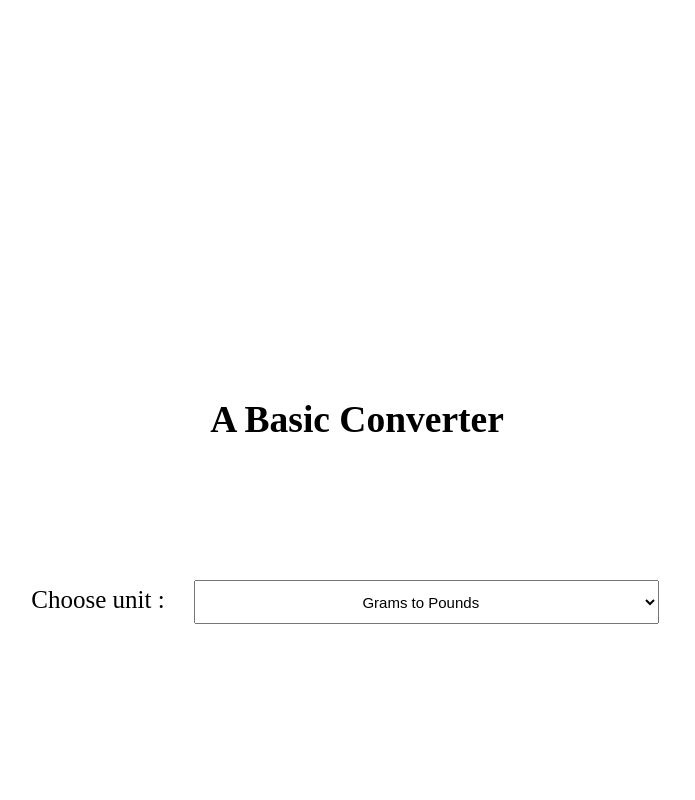
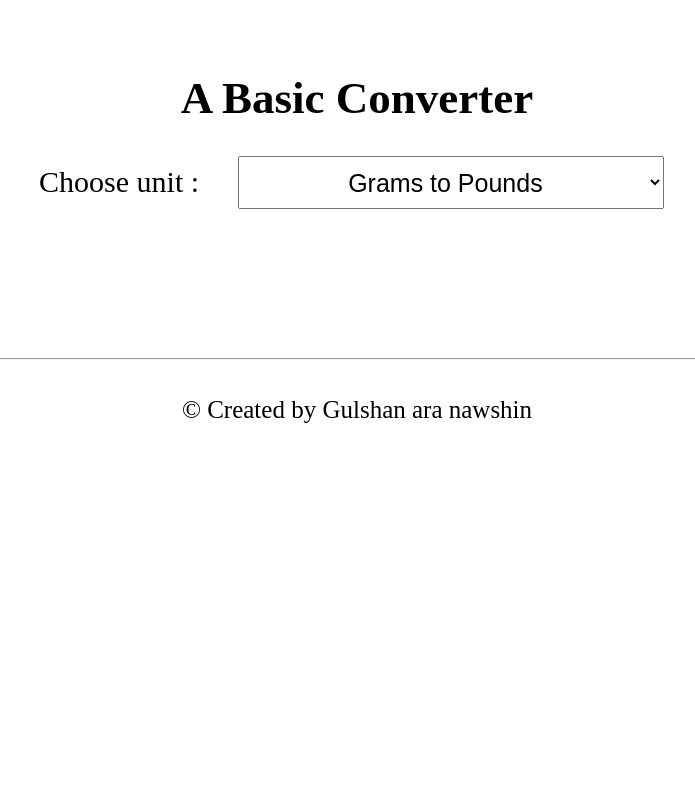
Before and after one commit to gulshan-ara/converter, a plain HTML site: page index.html in a window 1280 px wide. Shown: the top 800 px of the page, without its empty margins (283-978 px from the left). Drawn offline with Linux system fonts and the light colour scheme.

Commit message:
Styles added for Tablet and desktop version

```diff
--- a/style.css
+++ b/style.css
@@ -1,6 +1,6 @@
 *{
     box-sizing: border-box;
-    margin-top: 10%;
+    margin-top: 8%;
     margin-bottom: 5%;
 }
 
@@ -37,3 +37,51 @@ footer{
     text-align: center;
     font-size: 20px;
 }
+
+@media only screen and (min-width: 600px){
+    *{
+        margin-top: 5%;
+    }
+
+    .container{
+        /* margin: 1%; */
+        font-size: 30px;
+    }
+
+    select, input {
+        font-size: 25px;
+    }
+
+    #text, #output{
+        font-size: 30px;
+    }
+
+    footer{
+        font-size: 25px;
+    }
+}
+
+@media only screen and (min-width: 900px){
+    *{
+        margin: 1%;
+    }
+
+    .container{
+        /* margin: 1%; */
+        font-size: 30px;
+    }
+
+    select, input {
+        font-size: 25px;
+    }
+
+    #text, #output{
+        font-size: 30px;
+        margin: 1%;
+        padding: 1%;
+    }
+
+    footer{
+        font-size: 25px;
+    }
+}
```
